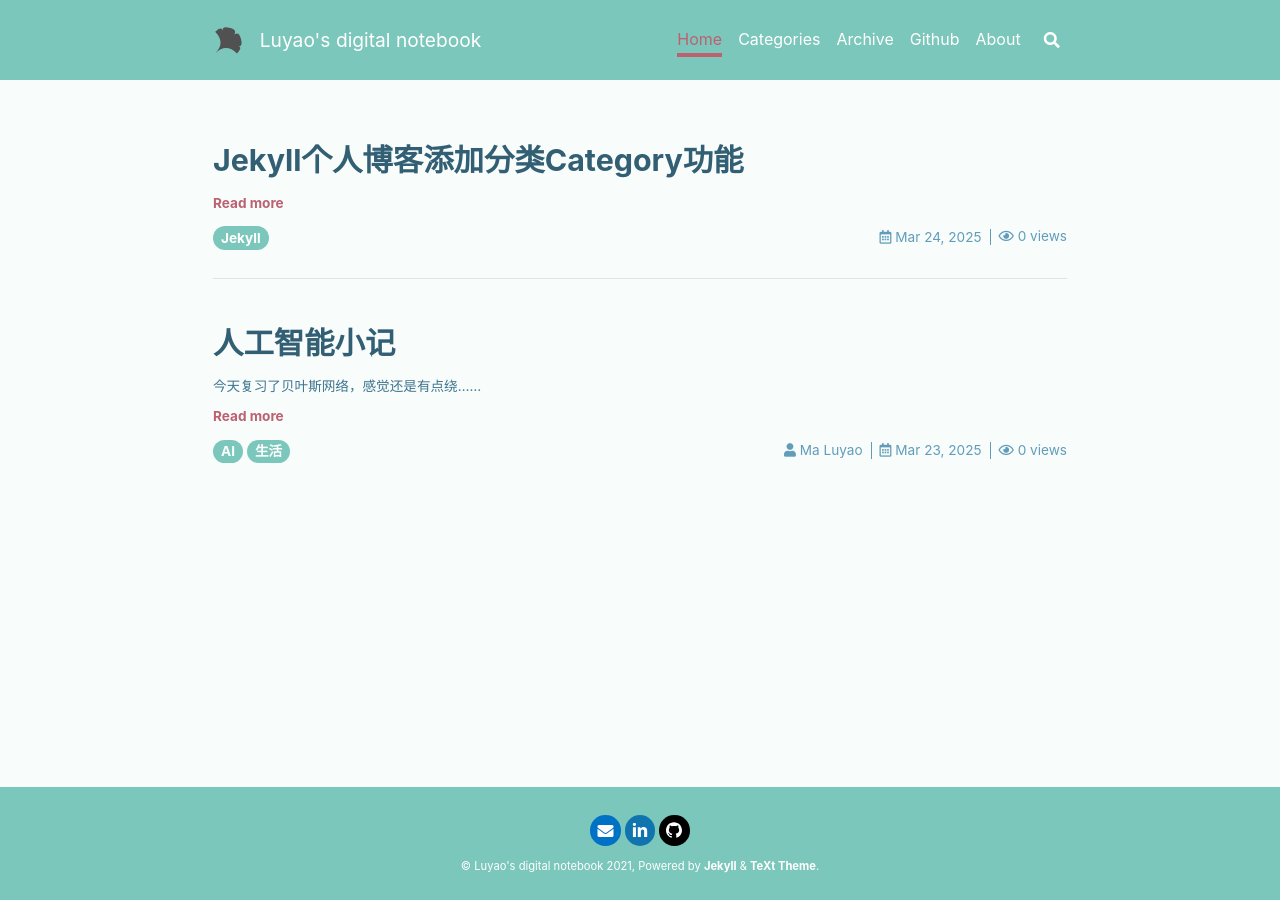
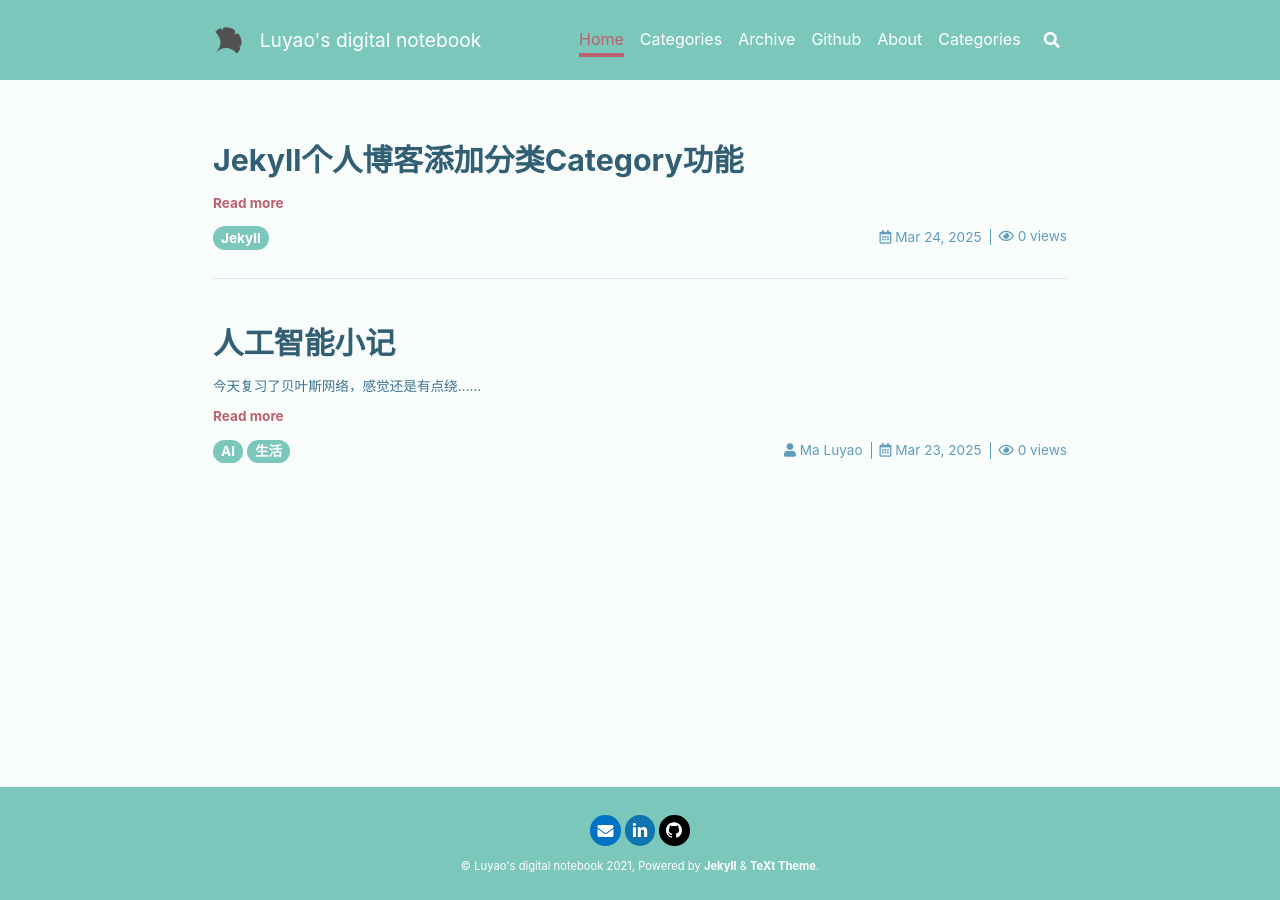
Before and after one commit to LuyaoMa-ace/LuyaoMa-ace.github.io, a Jekyll site: the page built from index.html, in a window 1280 px wide. Built offline with Jekyll 4.4.1, drawn with Linux system fonts in a browser that asks for light colours; nearby versions of some CDN libraries; the list of posts is cut into pages by our own code; comment, search, counter and statistics services are not loaded.

Commit message:
再次尝试进行分类

```diff
--- a/_includes/header.html
+++ b/_includes/header.html
@@ -34,6 +34,17 @@
               <li class="navigation__item"><a href="{{ _nav_url }}">{%- if _item.title -%}{{ _item.title }}{%- else -%}{{ __return }}{%- endif -%}</a></li>
             {%- endif -%}
           {%- endfor -%}
+          <li class="navigation__item navigation__item--has-submenu">
+            <a href="/categories/">Categories</a>
+            <ul class="submenu">
+              {% assign sorted_cats = site.categories | sort %}
+              {% for cat in sorted_cats %}
+                <li>
+                  <a href="/categories/{{ cat[0] | slugify }}/">{{ cat[0] }}</a>
+                </li>
+              {% endfor %}
+            </ul>
+          </li>
           {%- if site.search.provider -%}
             <li><button class="button button--secondary button--circle search-button js-search-toggle"><i class="fas fa-search"></i></button></li>
           {%- endif -%}
--- a/_sass/components/_header.scss
+++ b/_sass/components/_header.scss
@@ -32,6 +32,41 @@
     }
   }
 }
+
+.navigation__item--has-submenu {
+  position: relative;
+
+  &:hover .submenu {
+    display: block;
+  }
+}
+
+.submenu {
+  display: none;
+  position: absolute;
+  background: white;
+  border: 1px solid #ccc;
+  list-style: none;
+  padding: 0.5rem;
+  z-index: 999;
+  min-width: 160px;
+
+  li {
+    margin: 0;
+    padding: 0;
+
+    a {
+      display: block;
+      padding: 0.5rem 1rem;
+      color: #333;
+
+      &:hover {
+        background: #f0f0f0;
+      }
+    }
+  }
+}
+
 
 .header__title {
   @include menu(3, 0);
```
Also changed, not shown: categories.md (+10 -0 lines).
